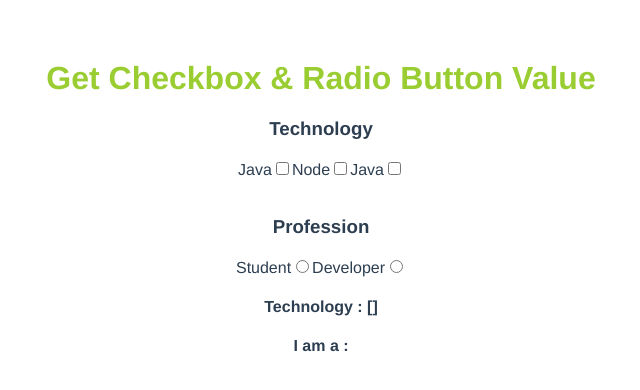
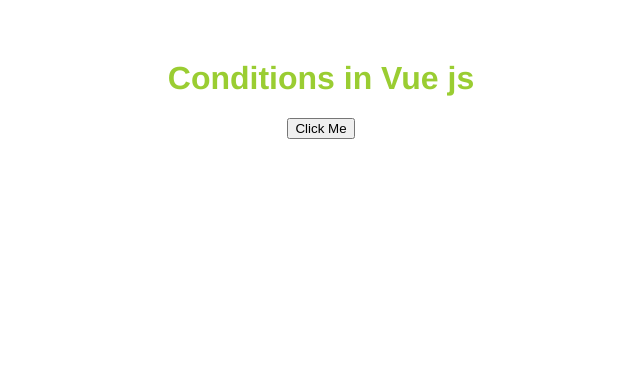
Before and after one commit to hninhnin0929/vue-sample-app-v1, a Vue app: page / in a window 1280 px wide. Shown: the top 390 px of the page, without its empty margins (319-959 px from the left). Built offline with nearby package versions, Linux system fonts and the light colour scheme.

Commit message:
if-else condition

```diff
--- a/src/components/Home.vue
+++ b/src/components/Home.vue
@@ -1,6 +1,6 @@
 <template>
     <div>
-        <h1>Get Checkbox & Radio Button Value</h1>
+        <!-- <h1>Get Checkbox & Radio Button Value</h1>
         <h3>Technology</h3>
 
         <label for="java">Java</label>
@@ -20,7 +20,11 @@
         <input type="radio" value="developer" id="developer" v-model="profession" name="profession"/>
 
         <h4>Technology : {{ technology }}</h4>
-        <h4>I am a : {{ profession }}</h4>
+        <h4>I am a : {{ profession }}</h4> -->
+
+        <h1 v-if="show">Conditions in Vue js</h1>
+        <h1 v-else>Else Conditions in Vue js</h1>
+        <button v-on:click="show=false">Click Me</button>
     </div>
 </template>
 
@@ -29,8 +33,7 @@
         name: "Home",
         data(){
             return{
-               technology : [],
-               profession : null
+               show : true
             }
         },
         methods: {
```
